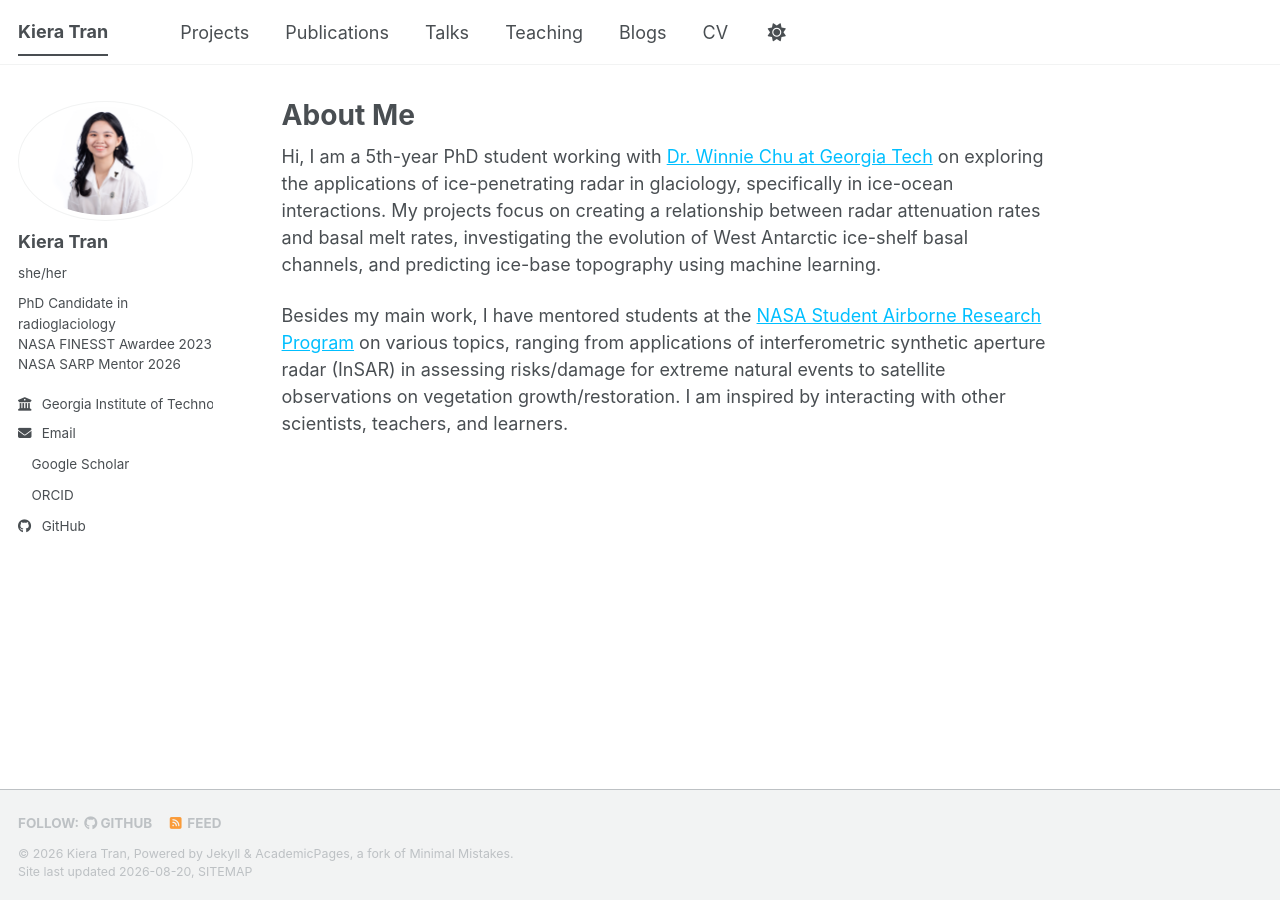
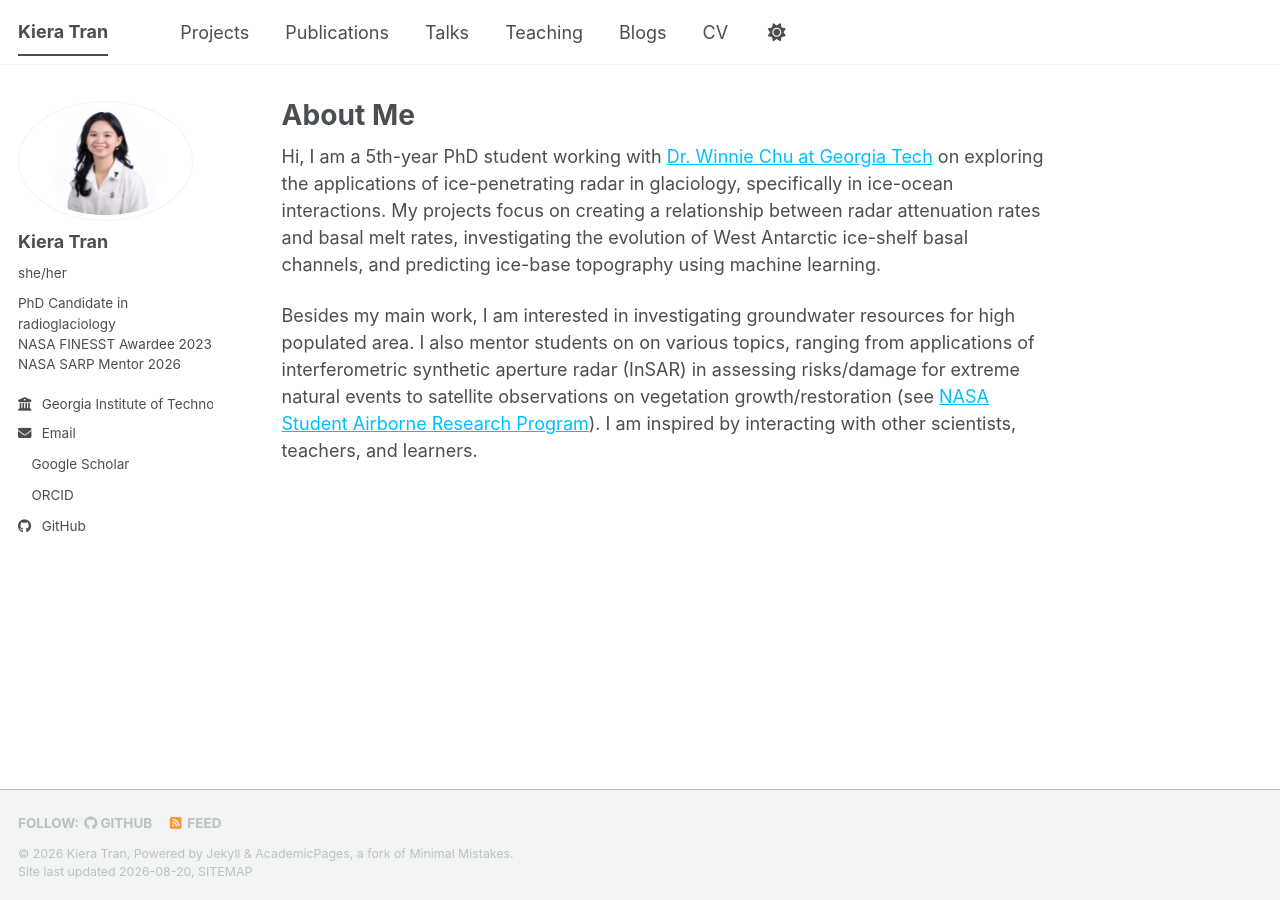
Before and after one commit to kieratran/kieratran.github.io, a Jekyll site: the page built from _pages/about.md, in a window 1280 px wide. Built offline with Jekyll 4.4.1, drawn with Linux system fonts in a browser that asks for light colours; a style sheet for code colours, icons or effects is not loaded.

Commit message:
Update about.md

```diff
--- a/_pages/about.md
+++ b/_pages/about.md
@@ -9,4 +9,4 @@ redirect_from:
 
 Hi, I am a 5th-year PhD student working with [Dr. Winnie Chu at Georgia Tech](https://glacier-geophys.eas.gatech.edu/) on exploring the applications of ice-penetrating radar in glaciology, specifically in ice-ocean interactions. My projects focus on creating a relationship between radar attenuation rates and basal melt rates, investigating the evolution of West Antarctic ice-shelf basal channels, and predicting ice-base topography using machine learning.
 
-Besides my main work, I have mentored students at the [NASA Student Airborne Research Program](https://espo.nasa.gov/sarp) on various topics, ranging from applications of interferometric synthetic aperture radar (InSAR) in assessing risks/damage for extreme natural events to satellite observations on vegetation growth/restoration. I am inspired by interacting with other scientists, teachers, and learners.
+Besides my main work, I am interested in investigating groundwater resources for high populated area. I also mentor students on on various topics, ranging from applications of interferometric synthetic aperture radar (InSAR) in assessing risks/damage for extreme natural events to satellite observations on vegetation growth/restoration (see [NASA Student Airborne Research Program](https://espo.nasa.gov/sarp)). I am inspired by interacting with other scientists, teachers, and learners.
```
